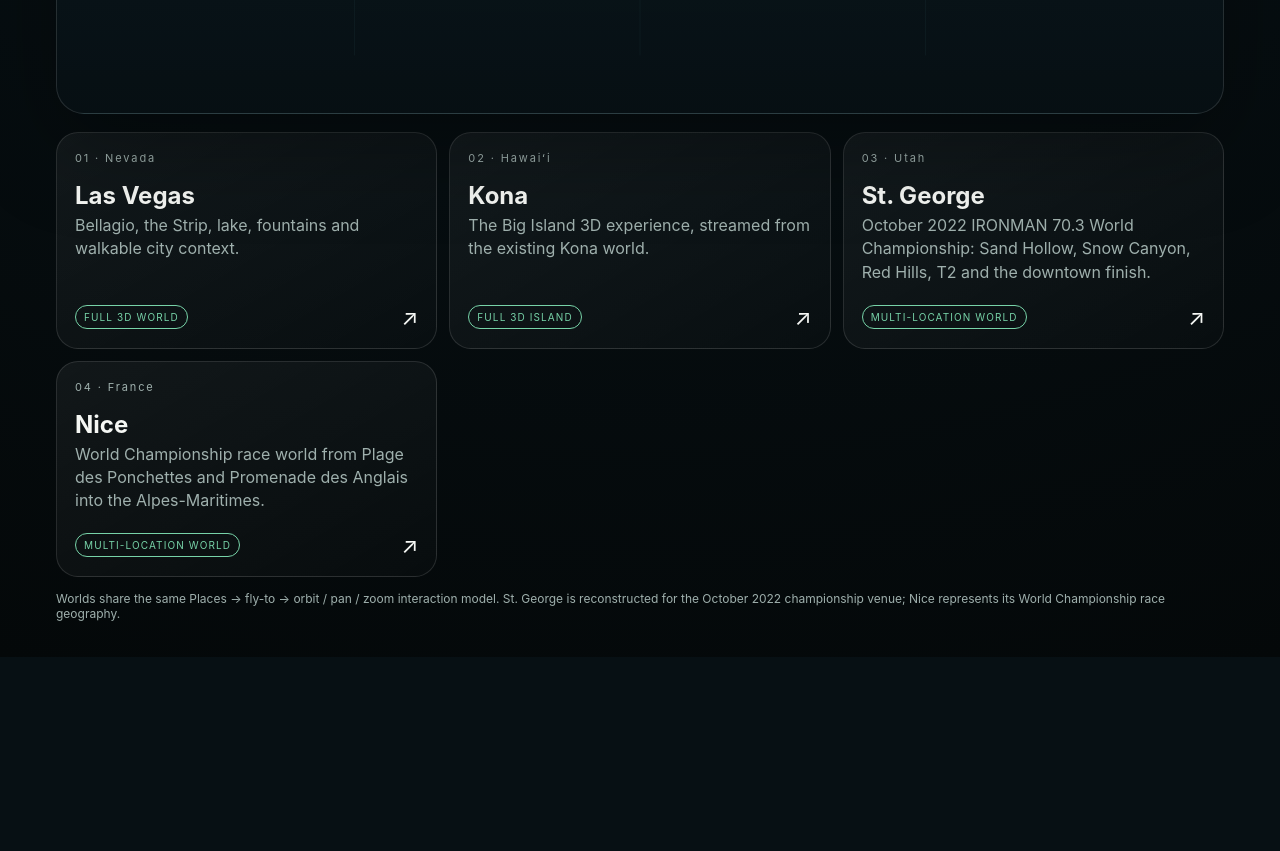
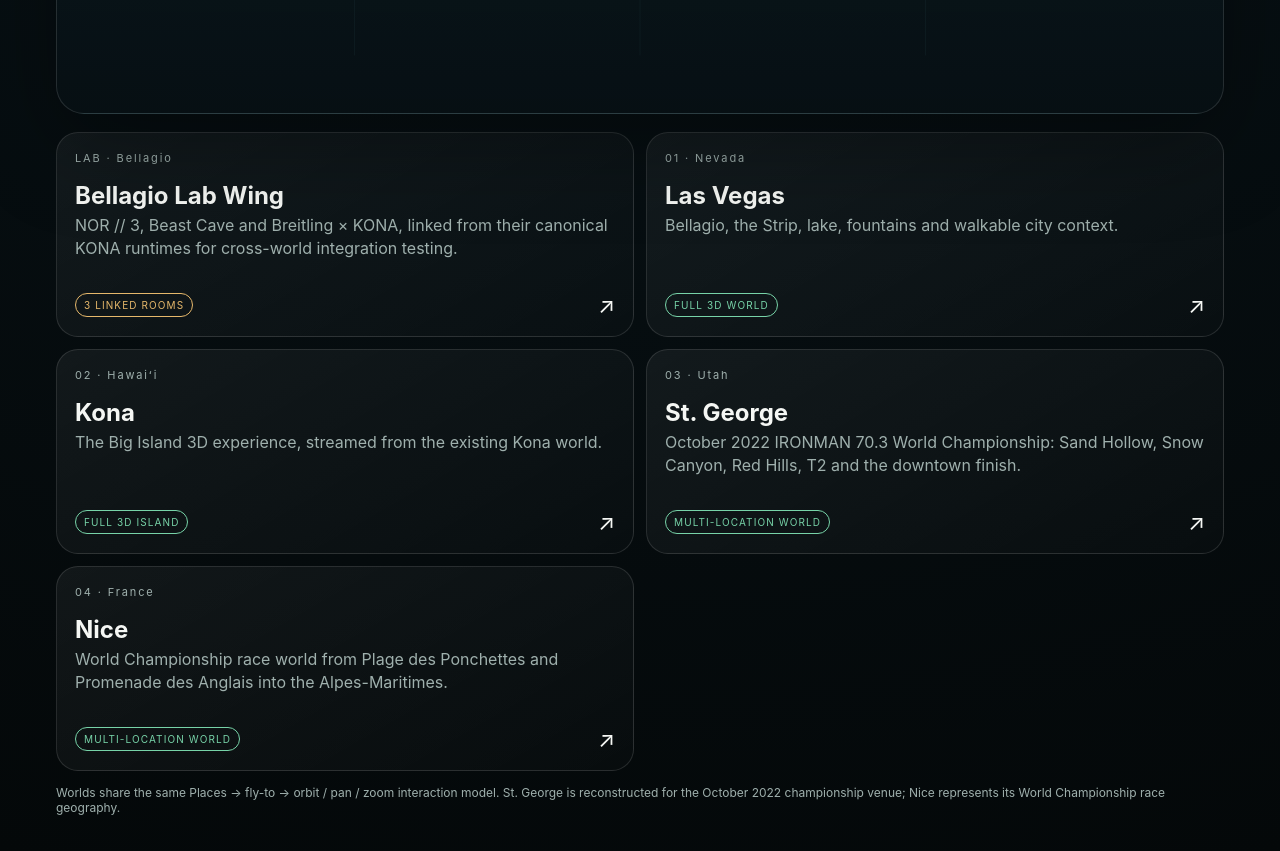
Before and after one commit to joaoccaldas/bellagio, a plain HTML site: page portal/index.html in a window 1280 px wide. Shown: the part 900-1751 px from the top of the page. Before the commit the page ends 1557 px from the top, so only its background shows below. Drawn offline with Linux system fonts and the light colour scheme.

Commit message:
exp: expose Bellagio 3D lab wing in deployed atlas

```diff
--- a/portal/index.html
+++ b/portal/index.html
@@ -27,7 +27,7 @@ h1{font-size:clamp(34px,9vw,76px);line-height:.95;letter-spacing:-.04em;margin:1
 .pin.vegas{left:18.0%;top:30%}.pin.kona{left:6.7%;top:39.1%}.pin.stg{left:18.5%;top:29.4%}.pin.nice{left:49.6%;top:27.5%}
 .pin.stg{transform:translate(22px,24px)}
 .pin:hover,.pin:focus-visible{outline:none;border-color:var(--accent);scale:1.06}
-.worlds{display:grid;grid-template-columns:repeat(3,1fr);gap:12px}
+.worlds{display:grid;grid-template-columns:repeat(2,1fr);gap:12px}
 .card{display:flex;flex-direction:column;min-height:205px;padding:18px;border:1px solid var(--line);border-radius:22px;text-decoration:none;background:linear-gradient(150deg,rgba(255,255,255,.055),rgba(255,255,255,.015));transition:.2s transform,.2s border-color}
 .card:hover{transform:translateY(-2px);border-color:rgba(216,180,106,.45)}
 .card .num{font-size:11px;letter-spacing:.17em;color:var(--muted)}.card h2{font-size:24px;margin:16px 0 4px}.card p{margin:0;color:var(--muted);line-height:1.45}.card footer{margin-top:auto;padding-top:20px;display:flex;align-items:center;justify-content:space-between;gap:8px}
@@ -75,6 +75,7 @@ h1{font-size:clamp(34px,9vw,76px);line-height:.95;letter-spacing:-.04em;margin:1
   </section>
 
   <section class="worlds">
+    <a class="card" href="worlds/vegas/lab/"><span class="num">LAB · Bellagio</span><h2>Bellagio Lab Wing</h2><p>NOR // 3, Beast Cave and Breitling × KONA, linked from their canonical KONA runtimes for cross-world integration testing.</p><footer><span class="badge study">3 linked rooms</span><span class="arrow">↗</span></footer></a>
     <a class="card" href="worlds/vegas/"><span class="num">01 · Nevada</span><h2>Las Vegas</h2><p>Bellagio, the Strip, lake, fountains and walkable city context.</p><footer><span class="badge ready">Full 3D world</span><span class="arrow">↗</span></footer></a>
     <a class="card" href="worlds/kona/"><span class="num">02 · Hawaiʻi</span><h2>Kona</h2><p>The Big Island 3D experience, streamed from the existing Kona world.</p><footer><span class="badge ready">Full 3D island</span><span class="arrow">↗</span></footer></a>
     <a class="card" href="worlds/st-george/"><span class="num">03 · Utah</span><h2>St. George</h2><p>October 2022 IRONMAN 70.3 World Championship: Sand Hollow, Snow Canyon, Red Hills, T2 and the downtown finish.</p><footer><span class="badge ready">Multi-location world</span><span class="arrow">↗</span></footer></a>
```
